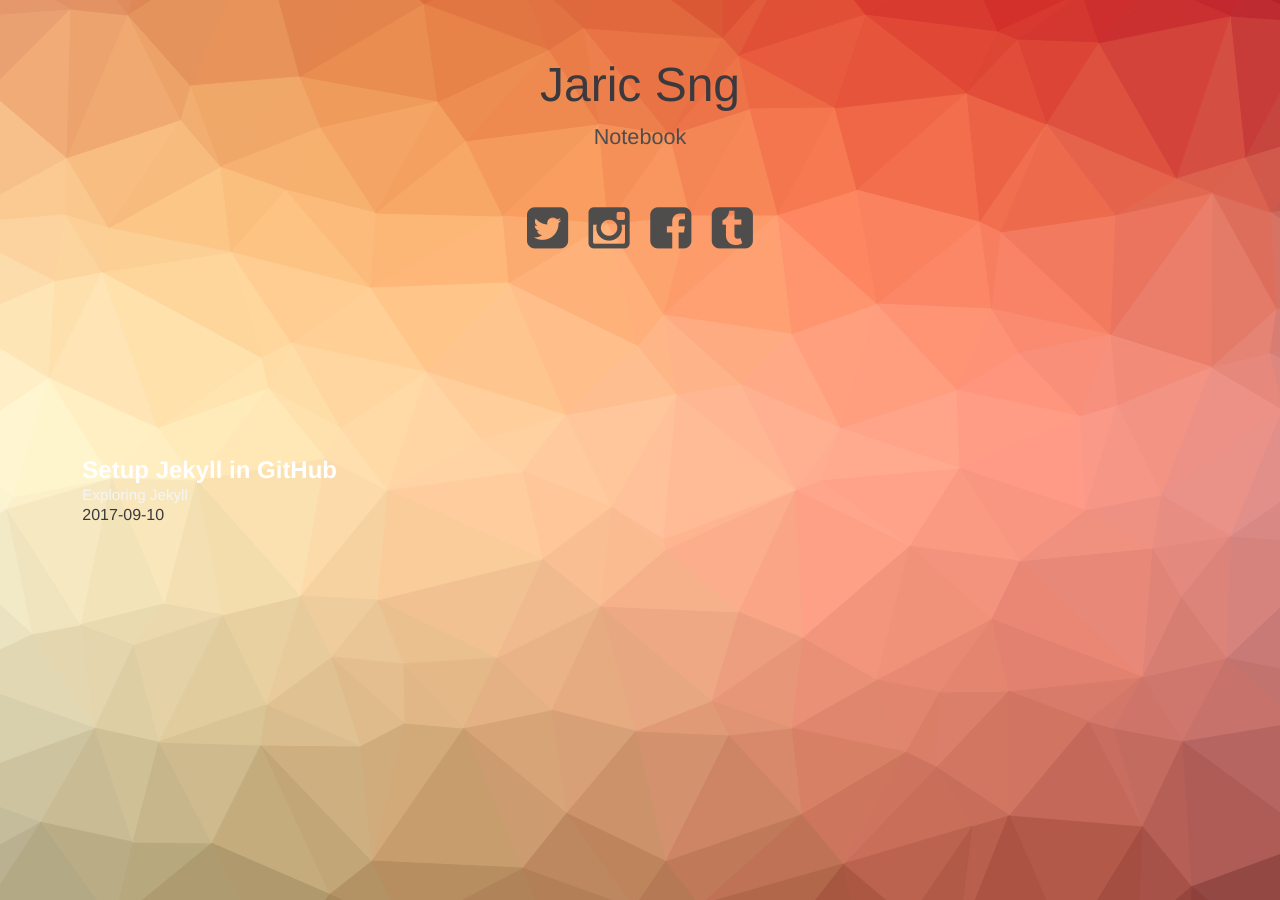
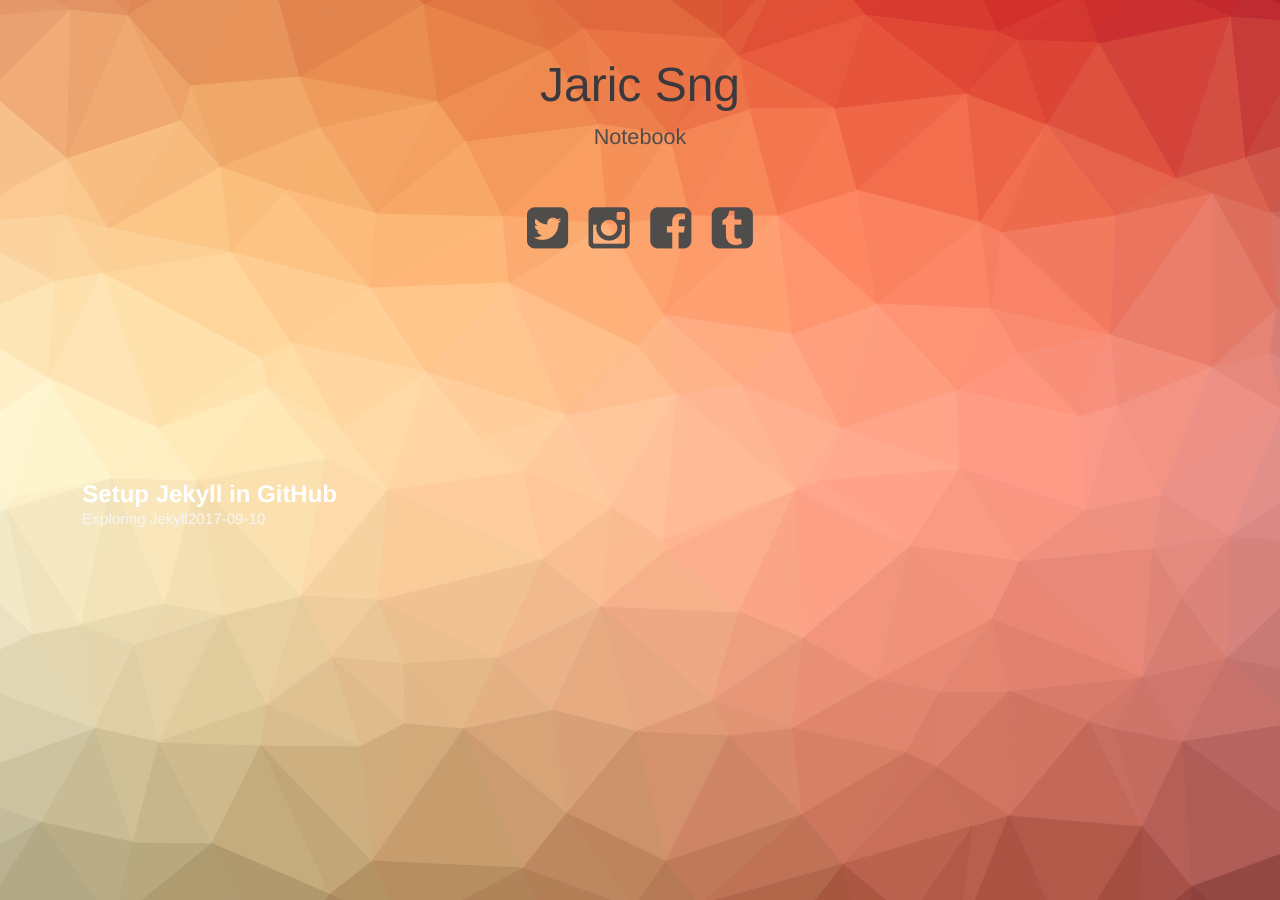
Before and after one commit to jaricsng/jaricsng.github.io, a Jekyll site: the page built from index.html, in a window 1280 px wide. Built offline with Jekyll 4.4.1, drawn with Linux system fonts in a browser that asks for light colours.

Commit message:
clean up

```diff
--- a/index.html
+++ b/index.html
@@ -59,8 +59,7 @@ layout: compress
                         <i class="card__btn-close fa fa-times"></i>
                         <div class="card__caption">
                             <h2 class="card__title">{{ post.title }}</h2>
-                            <p class="card__subtitle">{{ post.subtitle }}</p>
-                            <p class="meta__date">{{ post.date | date: "%Y-%m-%d" }}</p>
+                            <p class="card__subtitle">{{ post.subtitle }}<span class="meta__date">{{ post.date | date: "%Y-%m-%d" }}</span></p>
                         </div>
                         <div class="card__copy">
                             <div class="meta">
```
